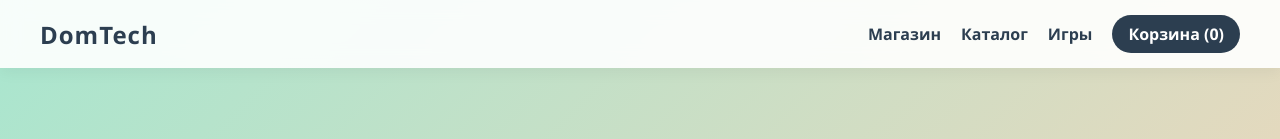
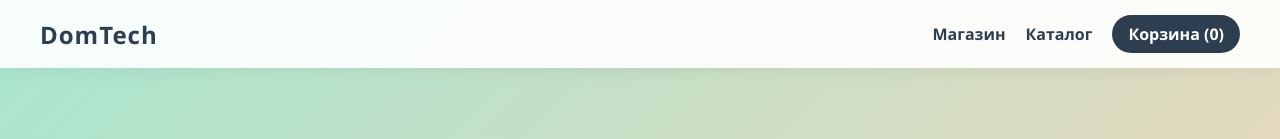
Before and after one commit to Xayryedel/DomTech, a plain HTML site: page index.html in a window 1280 px wide. Shown: the top 139 px of the page. Drawn offline with Linux system fonts and the light colour scheme.

Commit message:
Update index.html

```diff
--- a/index.html
+++ b/index.html
@@ -236,7 +236,6 @@
         <nav>
             <a onclick="showScreen('home')">Магазин</a>
             <a onclick="showScreen('catalog')">Каталог</a>
-            <a href="https://xayryedel.github.io/PlayZone/" target="_blank">Игры</a>
             <a onclick="showScreen('cart')" class="cart-icon">Корзина (<span id="cart-count-header">0</span>)</a>
         </nav>
     </header>
```
